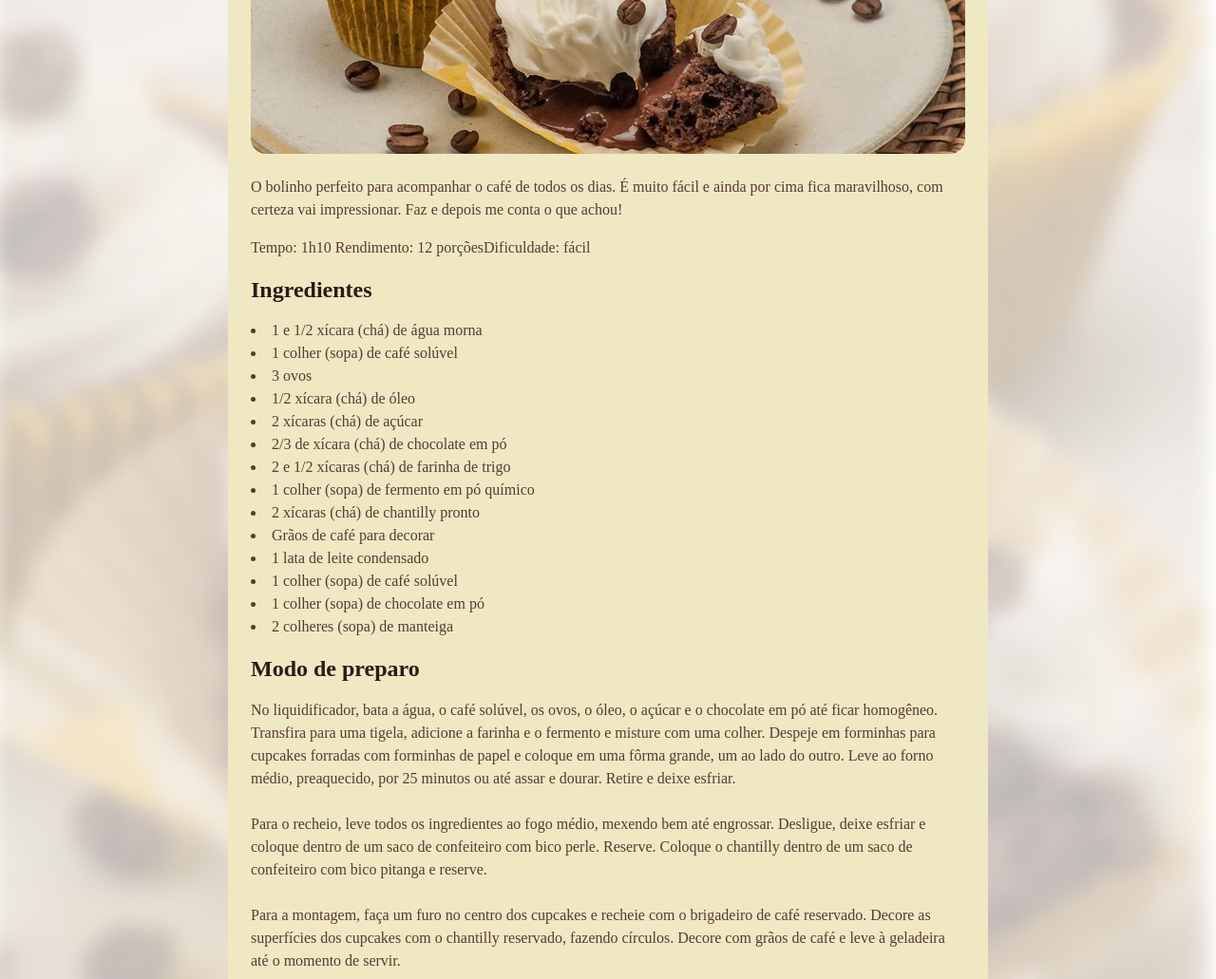
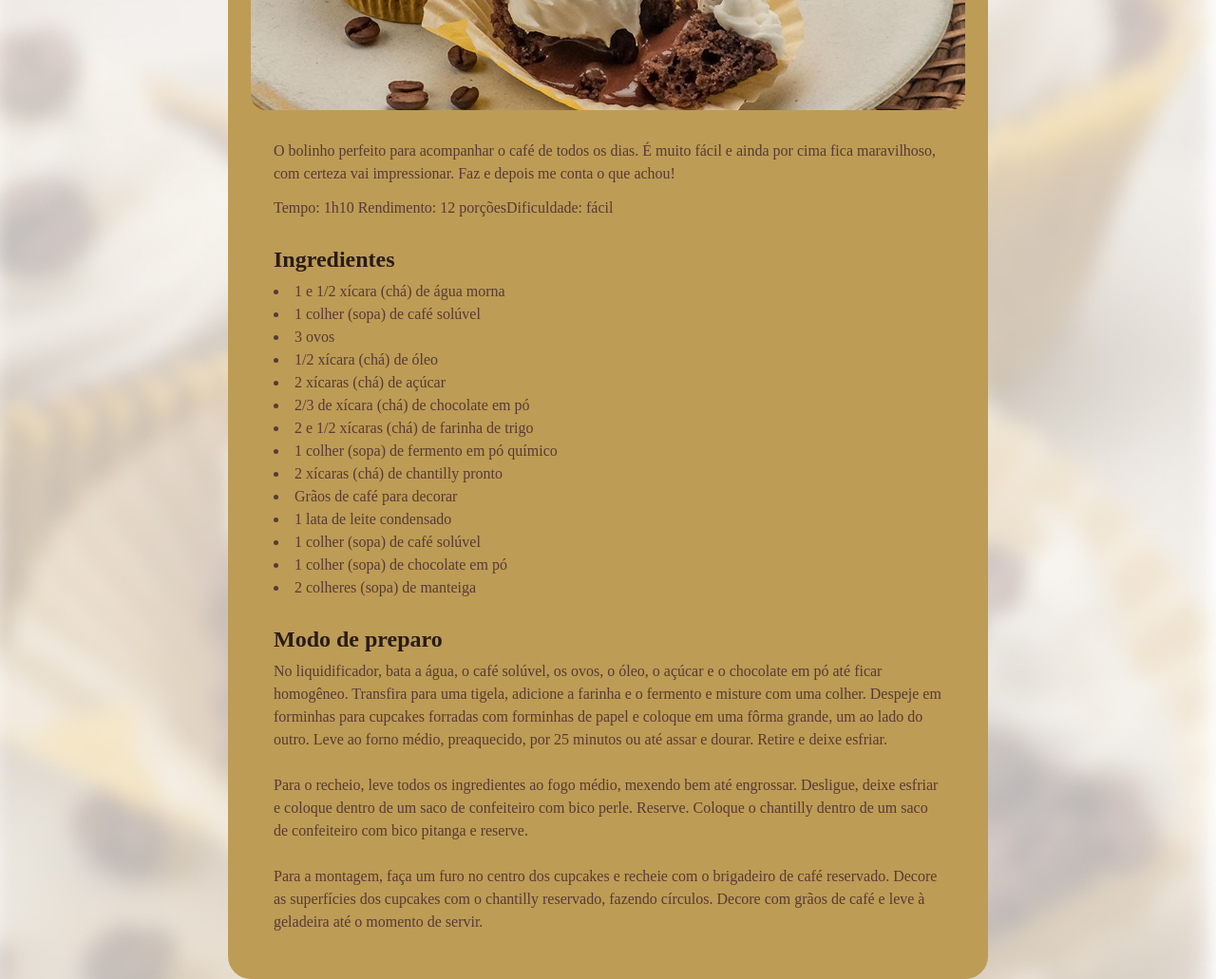
Before and after one commit to jotavl/receita-html, a plain HTML site: page index.html in a window 1280 px wide. Shown: the part 420-1451 px from the top of the page at 95% size. Drawn offline with Linux system fonts and the light colour scheme; a web font is replaced by a local one.

Commit message:
customizando espaços

```diff
--- a/style.css
+++ b/style.css
@@ -1,3 +1,8 @@
+*{
+    margin: 0;
+    padding: 0;
+}
+
 :root{
     font-family: "Alice", serif;
     line-height: 150%;
@@ -13,7 +18,7 @@ body{
     box-sizing: border-box;
 width: 800px;
 padding: 24px;
-background-color: #F0E8C2;
+background-color: #bd9c55;
 border-radius:24px ;
 margin: 48px auto;
 }
@@ -21,15 +26,32 @@ margin: 48px auto;
 img{
     border-radius: 16px;
 }
+
+main{
+    padding: 24px;
+}
+
+section + section{
+    margin-top: 24px;
+}
+
+#about p + p{
+ margin-top: 12px;
+}
+
 h1{
     line-height: 140%;
     font-size:40px;
+
 }
+
 h2{
     font-size: 24px;
 
 }
 
 h1,h2{
+    margin-bottom: 4px;
     color:#291B1A;
+    line-height: 150%;
 }
```
Also changed, not shown: index.html (+1 -1 lines).
